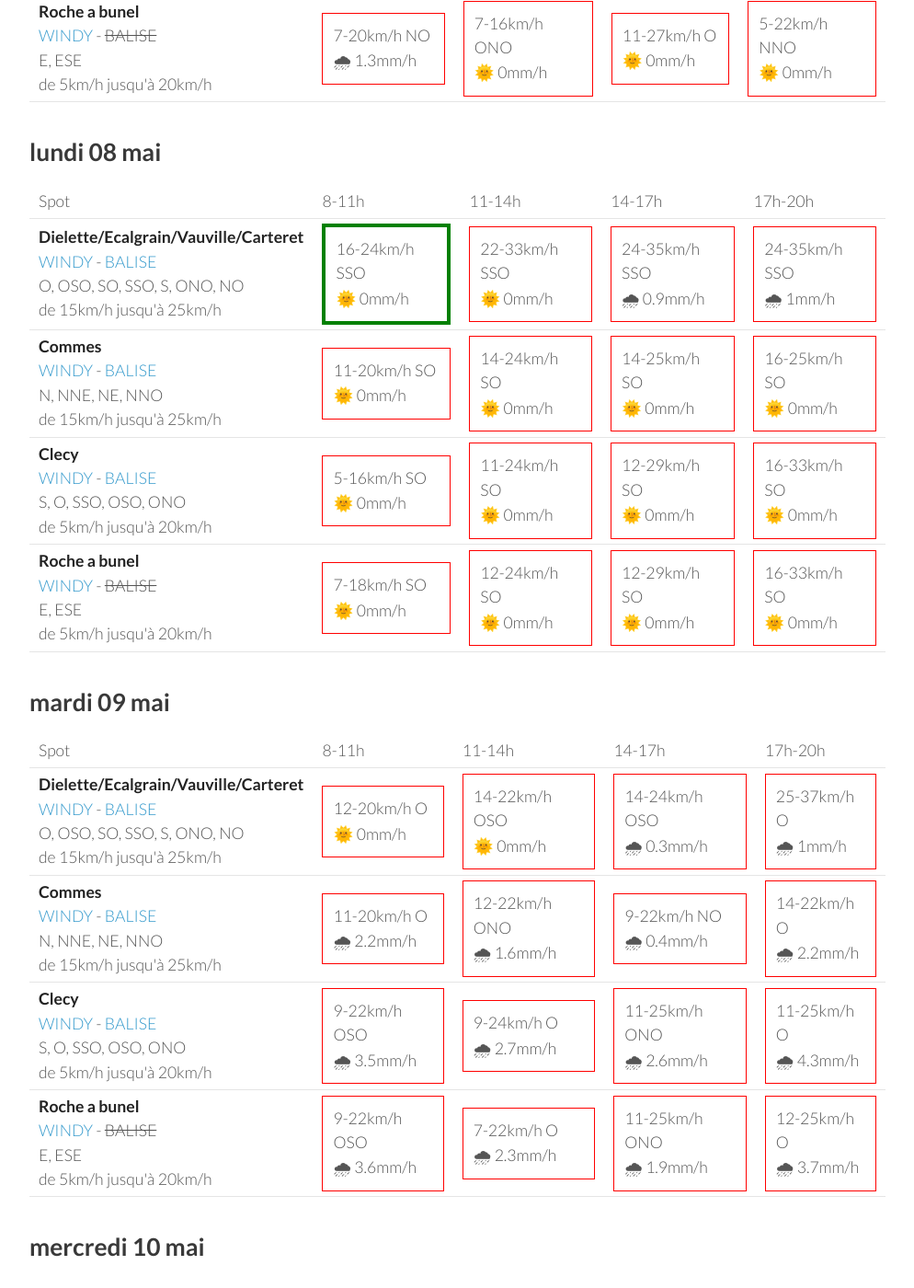
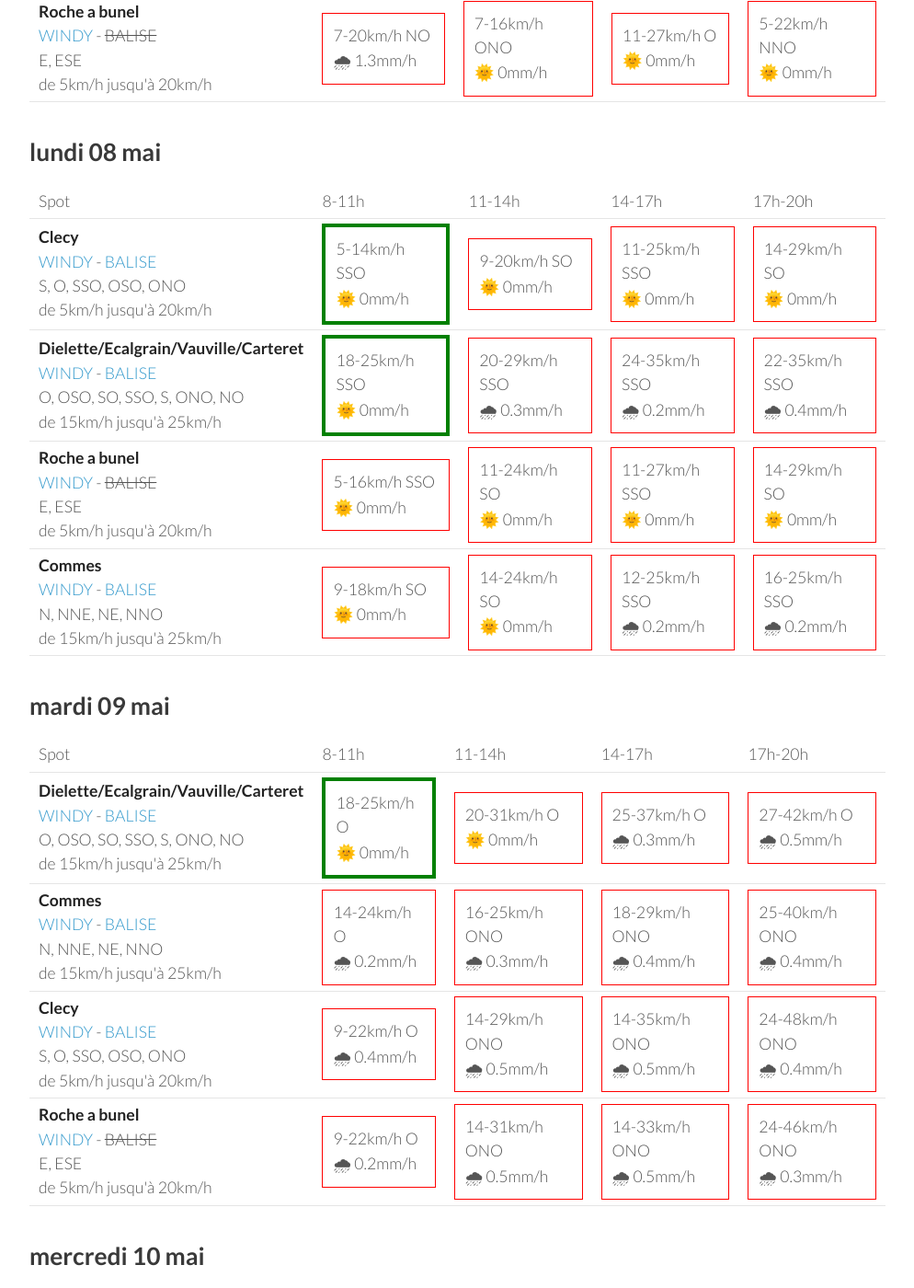
Before and after one commit to parapente-dans-le-nord/parapente-dans-le-nord.github.io, a Jekyll site: the page built from normandie.markdown, in a window 1280 px wide and 1400 px high, scrolled down 1319 px. Shown: the whole window at 92% size, without its empty margins (26-1020 px from the left). Built offline with Jekyll 4.4.1, drawn with Linux system fonts in a browser that asks for light colours; some of the changed text lies outside the part shown.

Commit message:
update index.markdown

```diff
--- a/normandie.markdown
+++ b/normandie.markdown
@@ -130,42 +130,42 @@ page mise à jour le samedi 06 mai 13:46
       <td>17h-20h</td>
     </tr>
 <tr>
+        <td><strong>Clecy</strong><br><a href="https://windy.com/48.929/-0.470?48.516,-0.470,8">WINDY</a> - <span class=""><a href="http://www.balisemeteo.com/balise.php?idBalise=122">BALISE</a> </span><br> <span class="vent-favorable">S, O, SSO, OSO, ONO</span><br><span class="force-vent">de 5km/h jusqu'à 20km/h</span> </td>
+
+            <td><div class="flyable"><p>5-14km/h SSO</p><p>🌞 0mm/h</p></div></td>
+            <td><div class="not-flyable"><p>9-20km/h SO</p><p>🌞 0mm/h</p></div></td>
+            <td><div class="not-flyable"><p>11-25km/h SSO</p><p>🌞 0mm/h</p></div></td>
+            <td><div class="not-flyable"><p>14-29km/h SO</p><p>🌞 0mm/h</p></div></td>
+
+
+    </tr>
+<tr>
         <td><strong>Dielette/Ecalgrain/Vauville/Carteret</strong><br><a href="https://windy.com/49.650/-1.856?49.243,-1.856,8">WINDY</a> - <span class=""><a href="http://www.balisemeteo.com/balise.php?idBalise=81">BALISE</a> </span><br> <span class="vent-favorable">O, OSO, SO, SSO, S, ONO, NO</span><br><span class="force-vent">de 15km/h jusqu'à 25km/h</span> </td>
 
-            <td><div class="flyable"><p>16-24km/h SSO</p><p>🌞 0mm/h</p></div></td>
-            <td><div class="not-flyable"><p>22-33km/h SSO</p><p>🌞 0mm/h</p></div></td>
-            <td><div class="not-flyable"><p>24-35km/h SSO</p><p>🌧 0.9mm/h</p></div></td>
-            <td><div class="not-flyable"><p>24-35km/h SSO</p><p>🌧 1mm/h</p></div></td>
+            <td><div class="flyable"><p>18-25km/h SSO</p><p>🌞 0mm/h</p></div></td>
+            <td><div class="not-flyable"><p>20-29km/h SSO</p><p>🌧 0.3mm/h</p></div></td>
+            <td><div class="not-flyable"><p>24-35km/h SSO</p><p>🌧 0.2mm/h</p></div></td>
+            <td><div class="not-flyable"><p>22-35km/h SSO</p><p>🌧 0.4mm/h</p></div></td>
+
+
+    </tr>
+<tr>
+        <td><strong>Roche a bunel</strong><br><a href="https://windy.com/48.993/-0.499?48.580,-0.499,8">WINDY</a> - <span class="no-balise"> BALISE </span><br> <span class="vent-favorable">E, ESE</span><br><span class="force-vent">de 5km/h jusqu'à 20km/h</span> </td>
+
+            <td><div class="not-flyable"><p>5-16km/h SSO</p><p>🌞 0mm/h</p></div></td>
+            <td><div class="not-flyable"><p>11-24km/h SO</p><p>🌞 0mm/h</p></div></td>
+            <td><div class="not-flyable"><p>11-27km/h SSO</p><p>🌞 0mm/h</p></div></td>
+            <td><div class="not-flyable"><p>14-29km/h SO</p><p>🌞 0mm/h</p></div></td>
 
 
     </tr>
 <tr>
         <td><strong>Commes</strong><br><a href="https://windy.com/49.346/-0.726?48.936,-0.726,8">WINDY</a> - <span class=""><a href="http://www.balisemeteo.com/balise.php?idBalise=158">BALISE</a> </span><br> <span class="vent-favorable">N, NNE, NE, NNO</span><br><span class="force-vent">de 15km/h jusqu'à 25km/h</span> </td>
 
-            <td><div class="not-flyable"><p>11-20km/h SO</p><p>🌞 0mm/h</p></div></td>
+            <td><div class="not-flyable"><p>9-18km/h SO</p><p>🌞 0mm/h</p></div></td>
             <td><div class="not-flyable"><p>14-24km/h SO</p><p>🌞 0mm/h</p></div></td>
-            <td><div class="not-flyable"><p>14-25km/h SO</p><p>🌞 0mm/h</p></div></td>
-            <td><div class="not-flyable"><p>16-25km/h SO</p><p>🌞 0mm/h</p></div></td>
-
-
-    </tr>
-<tr>
-        <td><strong>Clecy</strong><br><a href="https://windy.com/48.929/-0.470?48.516,-0.470,8">WINDY</a> - <span class=""><a href="http://www.balisemeteo.com/balise.php?idBalise=122">BALISE</a> </span><br> <span class="vent-favorable">S, O, SSO, OSO, ONO</span><br><span class="force-vent">de 5km/h jusqu'à 20km/h</span> </td>
-
-            <td><div class="not-flyable"><p>5-16km/h SO</p><p>🌞 0mm/h</p></div></td>
-            <td><div class="not-flyable"><p>11-24km/h SO</p><p>🌞 0mm/h</p></div></td>
-            <td><div class="not-flyable"><p>12-29km/h SO</p><p>🌞 0mm/h</p></div></td>
-            <td><div class="not-flyable"><p>16-33km/h SO</p><p>🌞 0mm/h</p></div></td>
-
-
-    </tr>
-<tr>
-        <td><strong>Roche a bunel</strong><br><a href="https://windy.com/48.993/-0.499?48.580,-0.499,8">WINDY</a> - <span class="no-balise"> BALISE </span><br> <span class="vent-favorable">E, ESE</span><br><span class="force-vent">de 5km/h jusqu'à 20km/h</span> </td>
-
-            <td><div class="not-flyable"><p>7-18km/h SO</p><p>🌞 0mm/h</p></div></td>
-            <td><div class="not-flyable"><p>12-24km/h SO</p><p>🌞 0mm/h</p></div></td>
-            <td><div class="not-flyable"><p>12-29km/h SO</p><p>🌞 0mm/h</p></div></td>
-            <td><div class="not-flyable"><p>16-33km/h SO</p><p>🌞 0mm/h</p></div></td>
+            <td><div class="not-flyable"><p>12-25km/h SSO</p><p>🌧 0.2mm/h</p></div></td>
+            <td><div class="not-flyable"><p>16-25km/h SSO</p><p>🌧 0.2mm/h</p></div></td>
 
 
     </tr>
@@ -188,40 +188,40 @@ page mise à jour le samedi 06 mai 13:46
 <tr>
         <td><strong>Dielette/Ecalgrain/Vauville/Carteret</strong><br><a href="https://windy.com/49.650/-1.856?49.243,-1.856,8">WINDY</a> - <span class=""><a href="http://www.balisemeteo.com/balise.php?idBalise=81">BALISE</a> </span><br> <span class="vent-favorable">O, OSO, SO, SSO, S, ONO, NO</span><br><span class="force-vent">de 15km/h jusqu'à 25km/h</span> </td>
 
-            <td><div class="not-flyable"><p>12-20km/h O</p><p>🌞 0mm/h</p></div></td>
-            <td><div class="not-flyable"><p>14-22km/h OSO</p><p>🌞 0mm/h</p></div></td>
-            <td><div class="not-flyable"><p>14-24km/h OSO</p><p>🌧 0.3mm/h</p></div></td>
-            <td><div class="not-flyable"><p>25-37km/h O</p><p>🌧 1mm/h</p></div></td>
+            <td><div class="flyable"><p>18-25km/h O</p><p>🌞 0mm/h</p></div></td>
+            <td><div class="not-flyable"><p>20-31km/h O</p><p>🌞 0mm/h</p></div></td>
+            <td><div class="not-flyable"><p>25-37km/h O</p><p>🌧 0.3mm/h</p></div></td>
+            <td><div class="not-flyable"><p>27-42km/h O</p><p>🌧 0.5mm/h</p></div></td>
 
 
     </tr>
 <tr>
         <td><strong>Commes</strong><br><a href="https://windy.com/49.346/-0.726?48.936,-0.726,8">WINDY</a> - <span class=""><a href="http://www.balisemeteo.com/balise.php?idBalise=158">BALISE</a> </span><br> <span class="vent-favorable">N, NNE, NE, NNO</span><br><span class="force-vent">de 15km/h jusqu'à 25km/h</span> </td>
 
-            <td><div class="not-flyable"><p>11-20km/h O</p><p>🌧 2.2mm/h</p></div></td>
-            <td><div class="not-flyable"><p>12-22km/h ONO</p><p>🌧 1.6mm/h</p></div></td>
-            <td><div class="not-flyable"><p>9-22km/h NO</p><p>🌧 0.4mm/h</p></div></td>
-            <td><div class="not-flyable"><p>14-22km/h O</p><p>🌧 2.2mm/h</p></div></td>
+            <td><div class="not-flyable"><p>14-24km/h O</p><p>🌧 0.2mm/h</p></div></td>
+            <td><div class="not-flyable"><p>16-25km/h ONO</p><p>🌧 0.3mm/h</p></div></td>
+            <td><div class="not-flyable"><p>18-29km/h ONO</p><p>🌧 0.4mm/h</p></div></td>
+            <td><div class="not-flyable"><p>25-40km/h ONO</p><p>🌧 0.4mm/h</p></div></td>
 
 
     </tr>
 <tr>
         <td><strong>Clecy</strong><br><a href="https://windy.com/48.929/-0.470?48.516,-0.470,8">WINDY</a> - <span class=""><a href="http://www.balisemeteo.com/balise.php?idBalise=122">BALISE</a> </span><br> <span class="vent-favorable">S, O, SSO, OSO, ONO</span><br><span class="force-vent">de 5km/h jusqu'à 20km/h</span> </td>
 
-            <td><div class="not-flyable"><p>9-22km/h OSO</p><p>🌧 3.5mm/h</p></div></td>
-            <td><div class="not-flyable"><p>9-24km/h O</p><p>🌧 2.7mm/h</p></div></td>
-            <td><div class="not-flyable"><p>11-25km/h ONO</p><p>🌧 2.6mm/h</p></div></td>
-            <td><div class="not-flyable"><p>11-25km/h O</p><p>🌧 4.3mm/h</p></div></td>
+            <td><div class="not-flyable"><p>9-22km/h O</p><p>🌧 0.4mm/h</p></div></td>
+            <td><div class="not-flyable"><p>14-29km/h ONO</p><p>🌧 0.5mm/h</p></div></td>
+            <td><div class="not-flyable"><p>14-35km/h ONO</p><p>🌧 0.5mm/h</p></div></td>
+            <td><div class="not-flyable"><p>24-48km/h ONO</p><p>🌧 0.4mm/h</p></div></td>
 
 
     </tr>
 <tr>
         <td><strong>Roche a bunel</strong><br><a href="https://windy.com/48.993/-0.499?48.580,-0.499,8">WINDY</a> - <span class="no-balise"> BALISE </span><br> <span class="vent-favorable">E, ESE</span><br><span class="force-vent">de 5km/h jusqu'à 20km/h</span> </td>
 
-            <td><div class="not-flyable"><p>9-22km/h OSO</p><p>🌧 3.6mm/h</p></div></td>
-            <td><div class="not-flyable"><p>7-22km/h O</p><p>🌧 2.3mm/h</p></div></td>
-            <td><div class="not-flyable"><p>11-25km/h ONO</p><p>🌧 1.9mm/h</p></div></td>
-            <td><div class="not-flyable"><p>12-25km/h O</p><p>🌧 3.7mm/h</p></div></td>
+            <td><div class="not-flyable"><p>9-22km/h O</p><p>🌧 0.2mm/h</p></div></td>
+            <td><div class="not-flyable"><p>14-31km/h ONO</p><p>🌧 0.5mm/h</p></div></td>
+            <td><div class="not-flyable"><p>14-33km/h ONO</p><p>🌧 0.5mm/h</p></div></td>
+            <td><div class="not-flyable"><p>24-46km/h ONO</p><p>🌧 0.3mm/h</p></div></td>
 
 
     </tr>
```
Also changed, not shown: other parts of normandie.markdown (+1 -1 lines).
